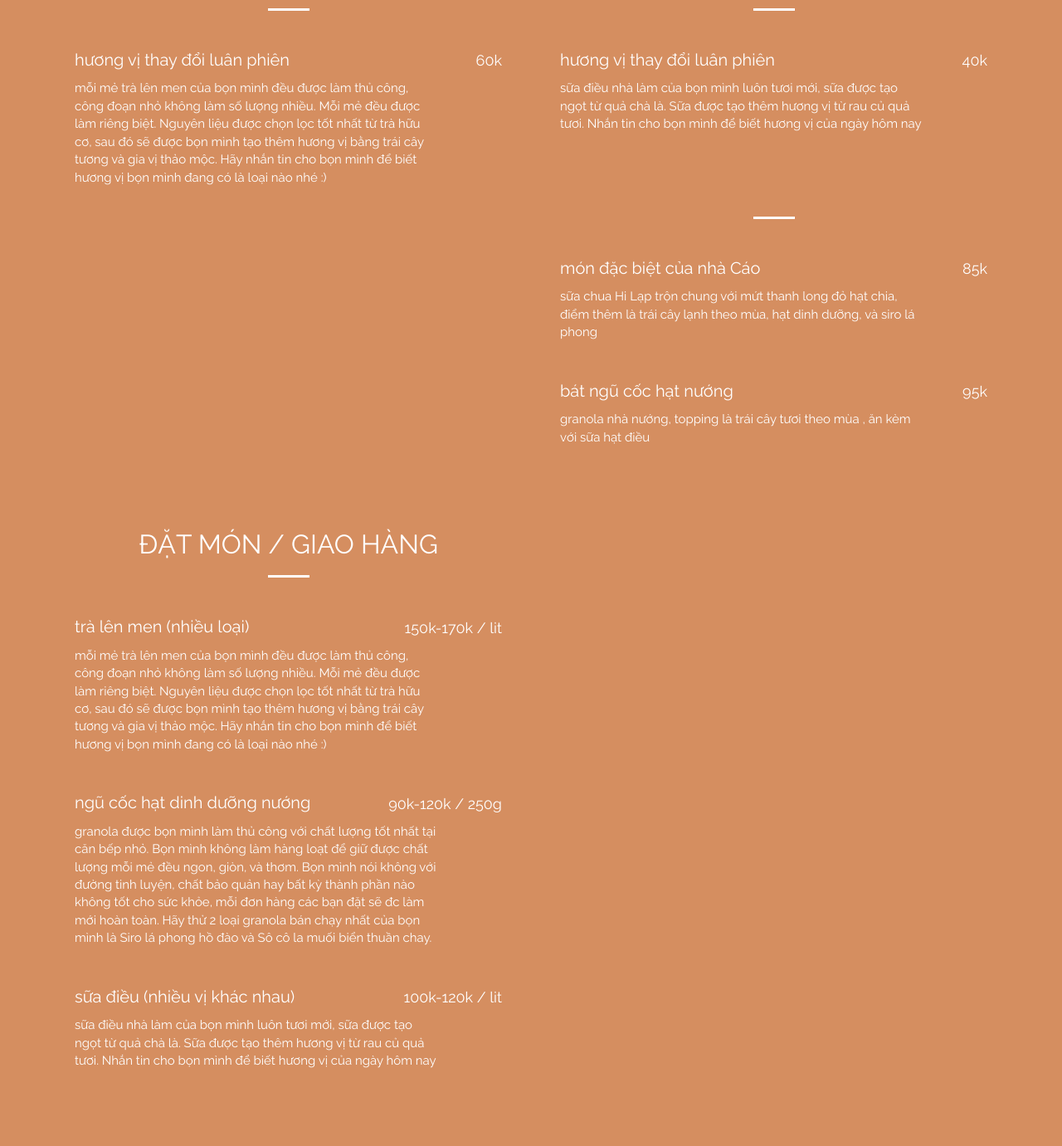
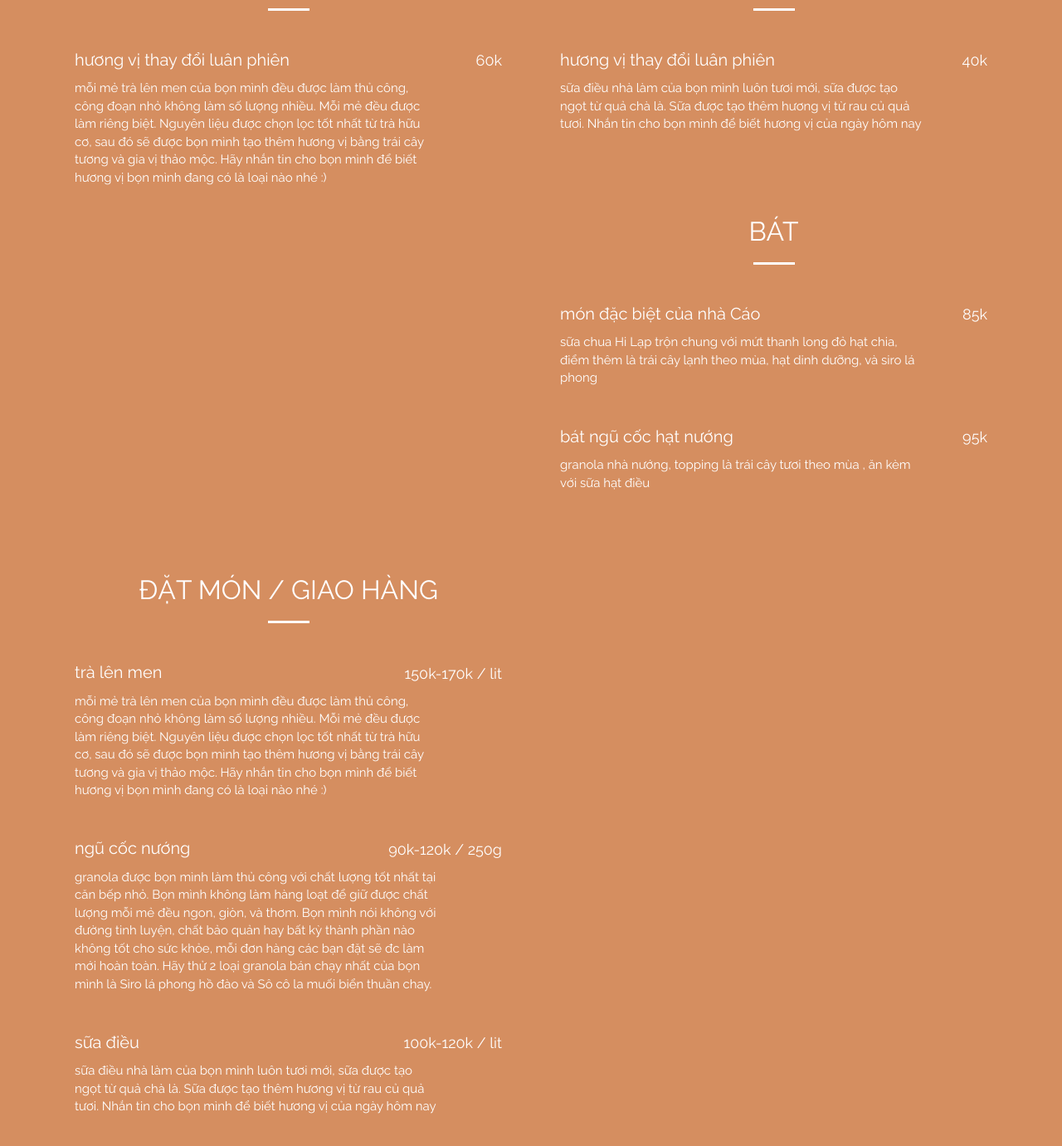
Before and after one commit to twofoxescafe/twofoxescafe.github.io, a Jekyll site: the page built from menu-vi.html, in a window 1280 px wide and 1400 px high, scrolled down 1310 px. Shown: the top 1381 px of the window at 83% size. Built offline with Jekyll 4.4.1, drawn with Linux system fonts in a browser that asks for light colours.

Commit message:
Fixing menu bugs

```diff
--- a/_data/menu.yml
+++ b/_data/menu.yml
@@ -104,7 +104,9 @@ sections:
           en: our freshly-made cashew milk is naturally sweetened with dates, and optionally flavored with fresh fruits or veggies. Ask us for the flavors of the day :)
           vi: sữa điều nhà làm của bọn mình luôn tươi mới, sữa được tạo ngọt từ quả chà là. Sữa được tạo thêm hương vị từ rau củ quả tươi. Nhắn tin cho bọn mình để biết hương vị của ngày hôm nay
   bowls:
-    title: bowls
+    title:
+      en: bowls
+      vi: bát
     items:
       twoFoxesSpecial:
         price: 85k
@@ -131,7 +133,7 @@ sections:
         price: 150k-170k / lit
         title:
           en: kombucha (various)
-          vi: trà lên men (nhiều loại)
+          vi: trà lên men
         description:
           en: each batch of our kombucha we make is crafted by hand, in small, separate batches. We start with the highest-quality, organic tea ingredients, and then we flavor it with any number of all-natural, fresh fruits and herbs. Ask us for the flavors of the day :)
           vi: mỗi mẻ trà lên men của bọn mình đều được làm thủ công, công đoạn nhỏ không làm số lượng nhiều. Mỗi mẻ đều được làm riêng biệt. Nguyên liệu được chọn lọc tốt nhất từ trà hữu cơ, sau đó sẽ được bọn mình tạo thêm hương vị bằng trái cây tương và gia vị thảo mộc. Hãy nhắn tin cho bọn mình để biết hương vị bọn mình đang có là loại nào nhé :)
@@ -139,7 +141,7 @@ sections:
         price: 90k-120k / 250g
         title:
           en: granola (various)
-          vi: ngũ cốc hạt dinh dưỡng nướng
+          vi: ngũ cốc nướng
         description:
           en: each batch of our crispy, crunchy, clustery granola we make is crafted by hand with the finest ingredients. We never use refined sugar or preservatives, and make every batch right when you ask for it. Try our maple pecan, vegan chocolate and sea salt, or custom order today!
           vi: granola được bọn mình làm thủ công với chất lượng tốt nhất tại căn bếp nhỏ. Bọn mình không làm hàng loạt để giữ được chất lượng mỗi mẻ đều ngon, giòn, và thơm. Bọn mình nói không với đường tinh luyện, chất bảo quản hay bất kỳ thành phần nào không tốt cho sức khỏe, mỗi đơn hàng các bạn đặt sẽ đc làm mới hoàn toàn. Hãy thử 2 loại granola bán chạy nhất của bọn mình là Siro lá phong hồ đào và Sô cô la muối biển thuần chay.
@@ -147,7 +149,7 @@ sections:
         price: 100k-120k / lit
         title:
           en: cashew milk (various)
-          vi: sữa điều (nhiều vị khác nhau)
+          vi: sữa điều
         description:
           en: our freshly-made cashew milk is naturally sweetened with dates, and optionally flavored with fresh fruits or veggies. Ask us for the flavors of the day :)
           vi: sữa điều nhà làm của bọn mình luôn tươi mới, sữa được tạo ngọt từ quả chà là. Sữa được tạo thêm hương vị từ rau củ quả tươi. Nhắn tin cho bọn mình để biết hương vị của ngày hôm nay
```
